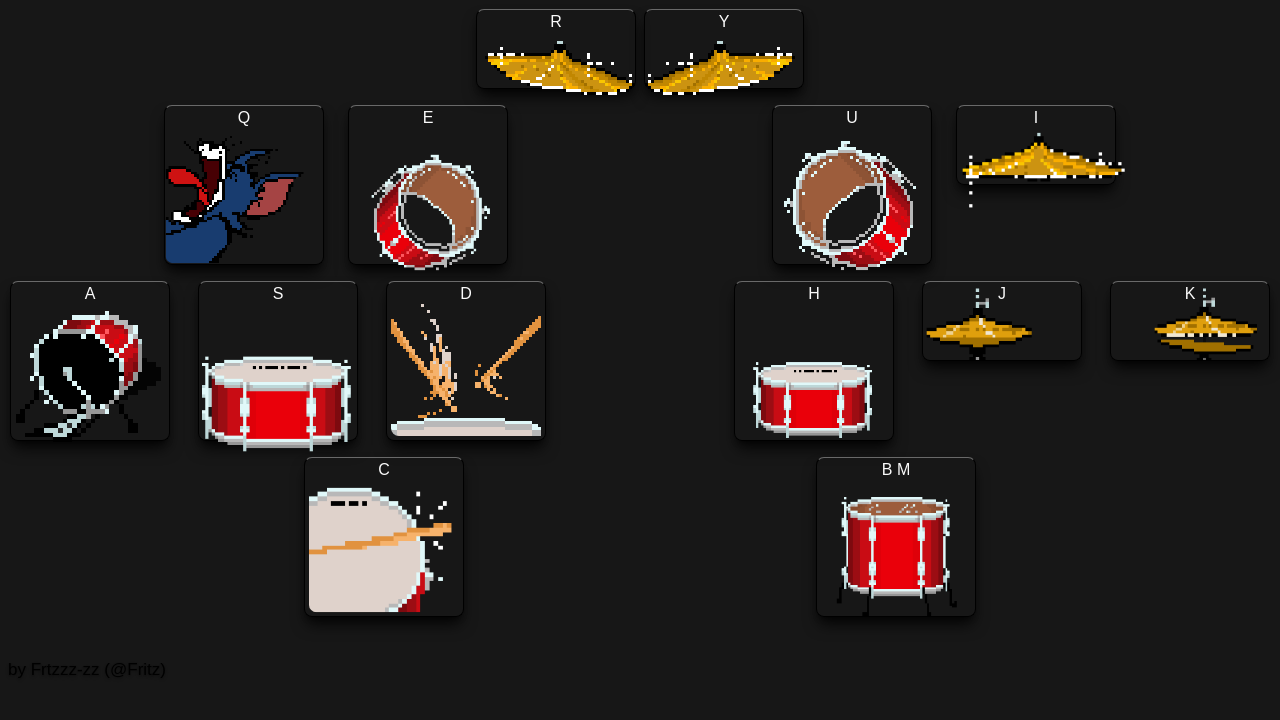
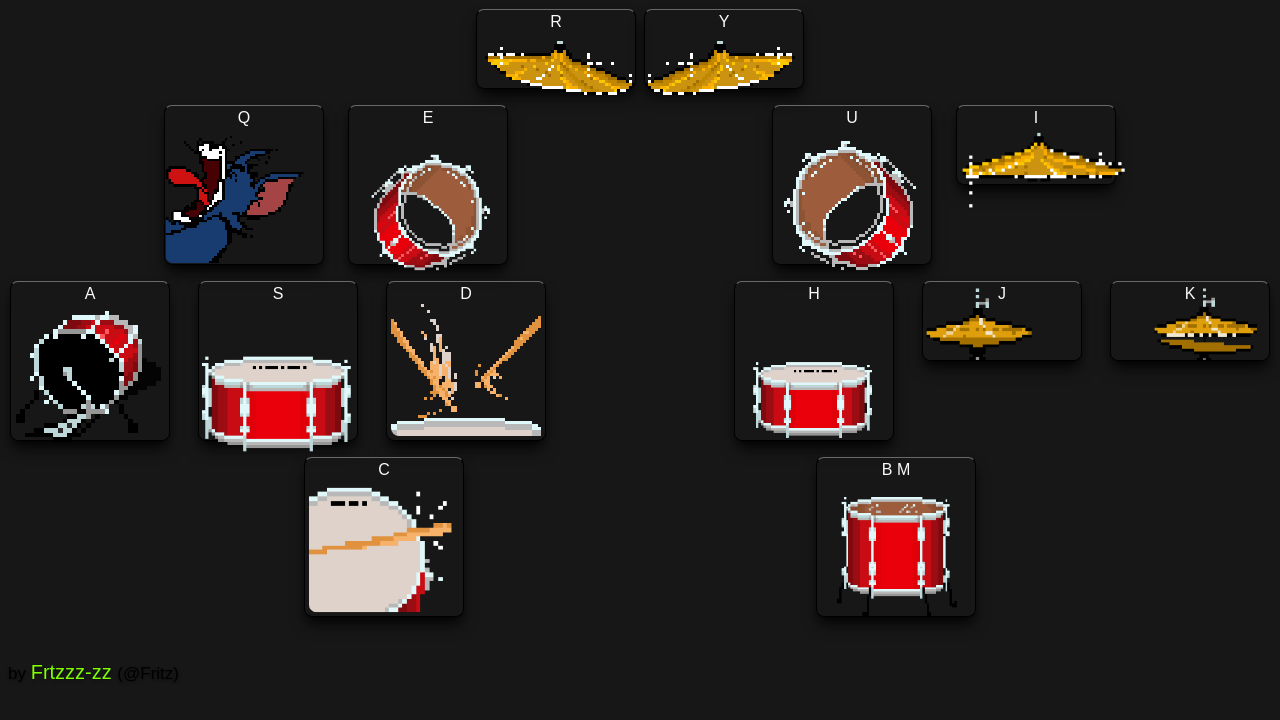
Before and after one commit to Frtzzz-zz/drum-kit, a website: page index.html in a window 1280 px wide. In both pictures the pointer is over the link "Frtzzz-zz". Shown: the part 80-800 px from the top of the page. Drawn offline with Linux system fonts and the light colour scheme; a web font is replaced by a local one.

Commit message:
adjust footer href link
Added hover effect to links in the footer.

```diff
--- a/index.html
+++ b/index.html
@@ -106,6 +106,12 @@
         text-decoration: none;
     }
 
+    a:hover {
+        color: chartreuse;
+        transition: all 0.5s ease-in-out;
+        font-size: 20px;
+    }
+
     @keyframes pressedAnim {
         0%{
             border-color: #06b6d4;
```
